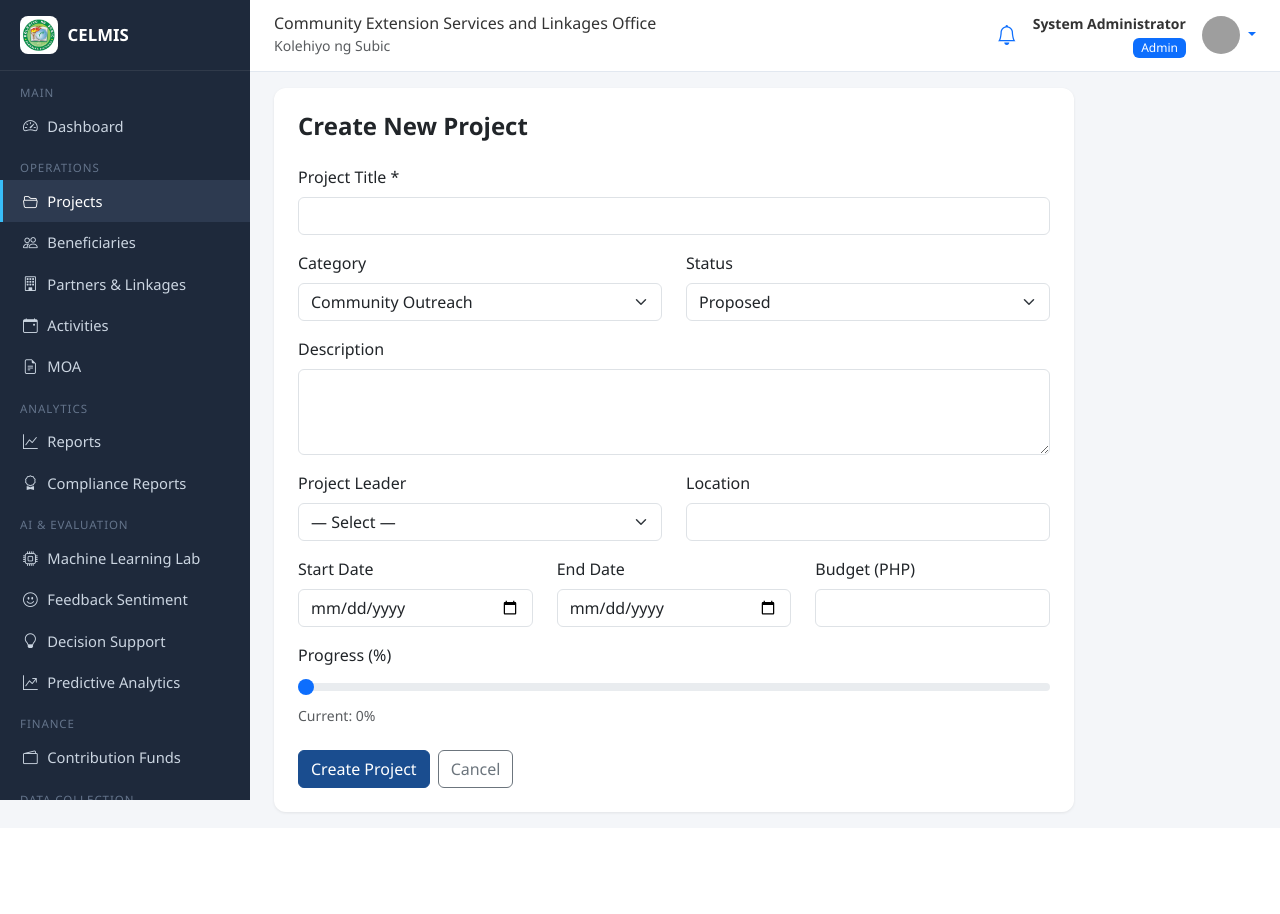
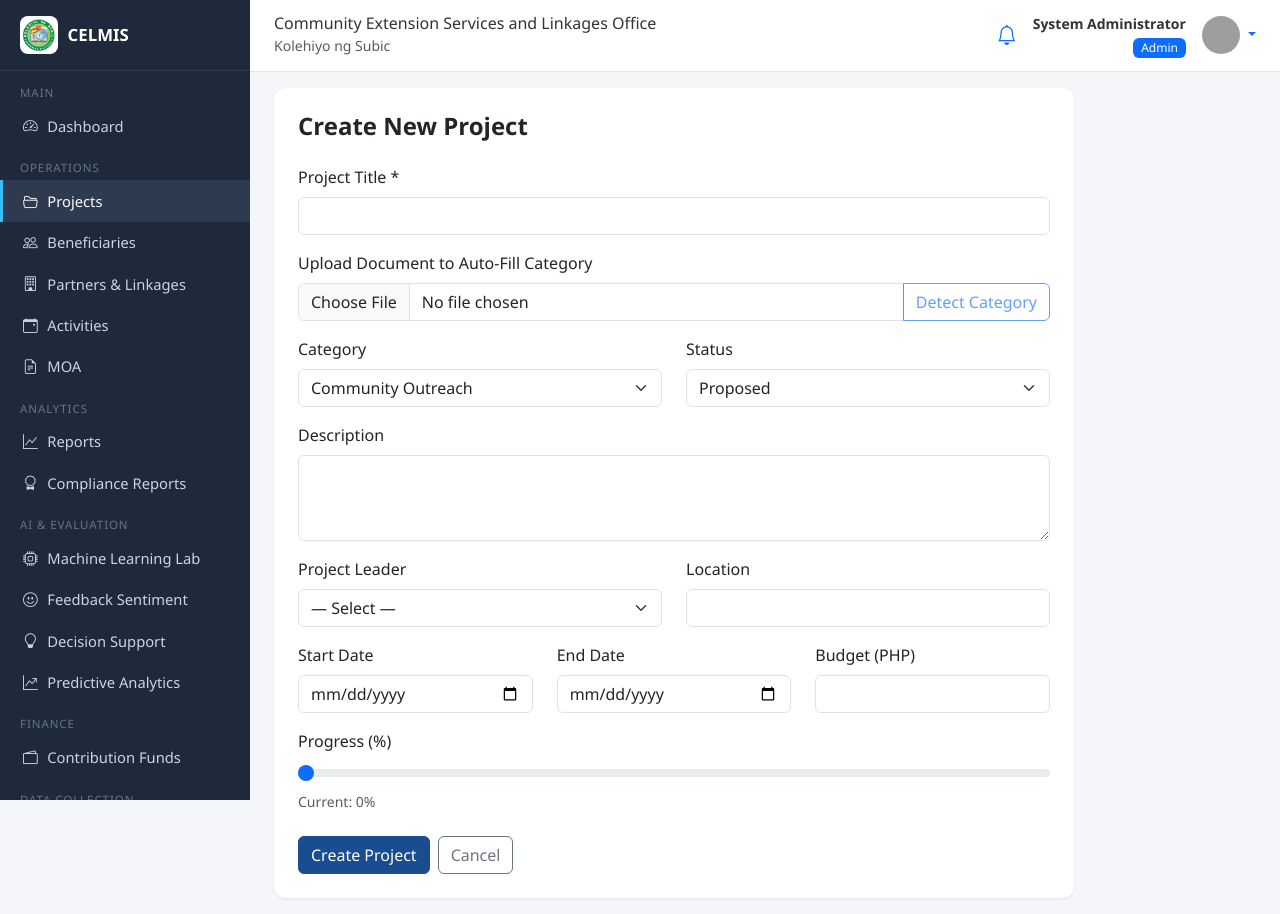
Before and after one commit to armagedon32/Community_Extension, a Flask app: page /projects/new in a window 1280 px wide. Before the commit the page ends 815 px from the top, so only its background shows below. Run offline with Flask 3, Linux system fonts and the light colour scheme; a user stored in the database is signed in; data comes from the database, SQL or seed files in the repository; data that the repository does not hold is empty; grey boxes are pictures that could not be loaded.

Commit message:
Add Word file upload to auto-detect project category using ML

```diff
--- a/app/routes/projects.py
+++ b/app/routes/projects.py
@@ -1,9 +1,12 @@
 from datetime import datetime
+import io
 
-from flask import Blueprint, flash, redirect, render_template, request, url_for
+from docx import Document as DocxDocument
+from flask import Blueprint, flash, jsonify, redirect, render_template, request, url_for
 from flask_login import current_user, login_required
 
 from app import db
+from app.ml.engine import classify_domain
 from app.models import (
     AccomplishmentReport,
     Beneficiary,
@@ -16,11 +19,50 @@ from app.models import (
 
 projects_bp = Blueprint("projects", __name__)
 
+CATEGORY_FALLBACK = "Community Outreach"
+
+
+def _extract_text_from_docx(file_storage):
+    """Extract text from an uploaded .docx file."""
+    file_bytes = file_storage.read()
+    doc = DocxDocument(io.BytesIO(file_bytes))
+    paragraphs = [p.text for p in doc.paragraphs if p.text.strip()]
+    return "\n".join(paragraphs)
+
+
+def _predict_category(text):
+    """Predict project category from text using the domain ML model."""
+    predicted, scores = classify_domain(text)
+    if predicted and predicted in PROJECT_CATEGORIES:
+        return predicted, scores
+    if predicted and predicted not in PROJECT_CATEGORIES:
+        return CATEGORY_FALLBACK, scores
+    return CATEGORY_FALLBACK, {}
+
 
 def _parse_date(value):
     if not value:
         return None
     return datetime.strptime(value, "%Y-%m-%d").date()
+
+
+@projects_bp.route("/projects/predict-category", methods=["POST"])
+@login_required
+def predict_category():
+    file = request.files.get("document")
+    if not file:
+        return jsonify({"error": "No file uploaded."}), 400
+    filename = (file.filename or "").lower()
+    if not filename.endswith(".docx"):
+        return jsonify({"error": "Only .docx files are supported."}), 400
+    try:
+        text = _extract_text_from_docx(file)
+        if not text.strip():
+            return jsonify({"error": "Document is empty or unreadable."}), 400
+        category, scores = _predict_category(text)
+        return jsonify({"category": category, "scores": scores})
+    except Exception as e:
+        return jsonify({"error": f"Failed to process document: {str(e)}"}), 500
 
 
 @projects_bp.route("/projects")
--- a/app/templates/projects/form.html
+++ b/app/templates/projects/form.html
@@ -10,10 +10,20 @@
                 <label class="form-label">Project Title *</label>
                 <input type="text" name="title" class="form-control" required value="{{ project.title if project else '' }}">
             </div>
+
+            <div class="mb-3">
+                <label class="form-label">Upload Document to Auto-Fill Category</label>
+                <div class="input-group">
+                    <input type="file" name="document" id="docUpload" class="form-control" accept=".docx">
+                    <button type="button" id="predictBtn" class="btn btn-outline-primary" disabled>Detect Category</button>
+                </div>
+                <div id="predictStatus" class="form-text text-muted mt-1"></div>
+            </div>
+
             <div class="row">
                 <div class="col-md-6 mb-3">
                     <label class="form-label">Category</label>
-                    <select name="category" class="form-select">
+                    <select name="category" id="categorySelect" class="form-select">
                         {% for c in PROJECT_CATEGORIES %}
                         <option value="{{ c }}" {% if project and project.category == c %}selected{% endif %}>{{ c }}</option>
                         {% endfor %}
@@ -81,5 +91,48 @@
     const range = document.getElementById('progressRange');
     const label = document.getElementById('progressLabel');
     range.addEventListener('input', () => label.textContent = range.value);
+
+    const docUpload = document.getElementById('docUpload');
+    const predictBtn = document.getElementById('predictBtn');
+    const predictStatus = document.getElementById('predictStatus');
+    const categorySelect = document.getElementById('categorySelect');
+
+    docUpload.addEventListener('change', () => {
+        predictBtn.disabled = !docUpload.files.length;
+    });
+
+    predictBtn.addEventListener('click', async () => {
+        const file = docUpload.files[0];
+        if (!file) return;
+
+        predictBtn.disabled = true;
+        predictStatus.textContent = 'Analyzing document...';
+        predictStatus.className = 'form-text text-muted mt-1';
+
+        const formData = new FormData();
+        formData.append('document', file);
+
+        try {
+            const resp = await fetch("{{ url_for('projects.predict_category') }}", {
+                method: 'POST',
+                body: formData
+            });
+            const data = await resp.json();
+
+            if (data.error) {
+                predictStatus.textContent = data.error;
+                predictStatus.className = 'form-text text-danger mt-1';
+            } else {
+                categorySelect.value = data.category;
+                predictStatus.textContent = 'Detected category: ' + data.category;
+                predictStatus.className = 'form-text text-success mt-1';
+            }
+        } catch (err) {
+            predictStatus.textContent = 'Error connecting to server.';
+            predictStatus.className = 'form-text text-danger mt-1';
+        } finally {
+            predictBtn.disabled = false;
+        }
+    });
 </script>
 {% endblock %}
```
